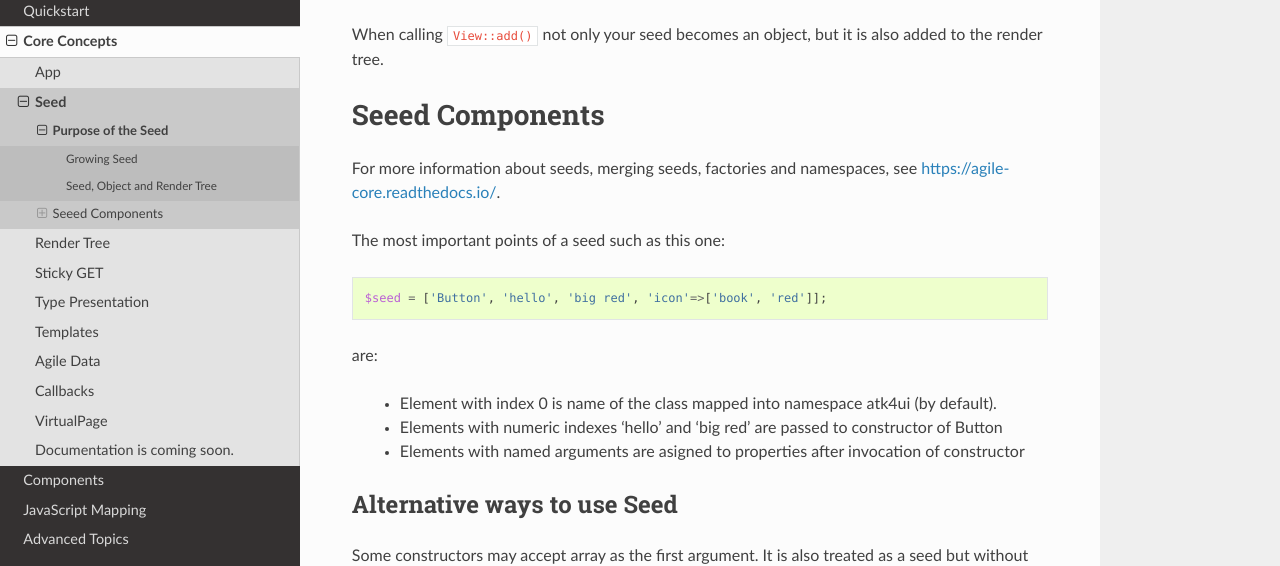
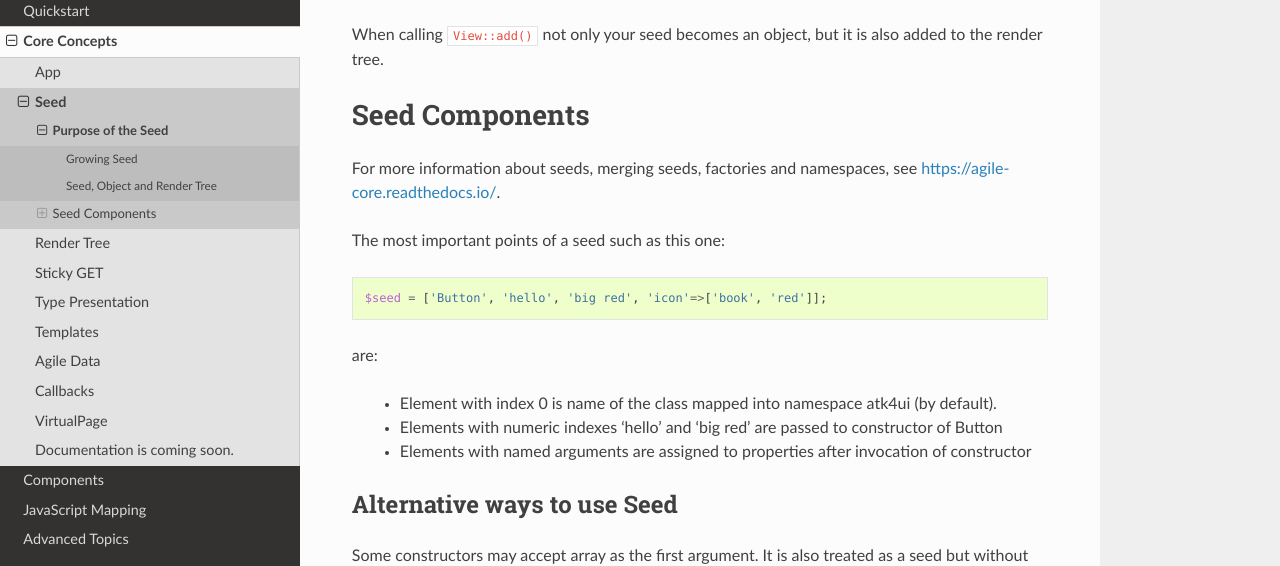
Before and after one commit to atk4/ui, a Sphinx documentation site: the page built from docs/seed.rst, in a window 1280 px wide and 900 px high, scrolled down 1097 px. Shown: the part 164-730 px from the top of the window. Built offline with Sphinx 7.4.7 and the Read the Docs theme 2.0.0, drawn with Linux system fonts in a browser that asks for light colours; pages that are not in the unit, such as notebooks, are missing from menus; cross-references to code outside the pages are shown as plain code; some of the changed text lies outside the part shown.

Commit message:
Apply corrections to seed.rst

```diff
--- a/docs/seed.rst
+++ b/docs/seed.rst
@@ -50,7 +50,7 @@ Seed, Object and Render Tree
 When calling :php:meth:`View::add()` not only your seed becomes an object, but it is also added to
 the :ref:`render tree`.
 
-Seeed Components
+Seed Components
 ================
 
 For more information about seeds, merging seeds, factories and namespaces, see https://agile-core.readthedocs.io/.
@@ -63,7 +63,7 @@ are:
 
  - Element with index 0 is name of the class mapped into namespace \atk4\ui (by default).
  - Elements with numeric indexes 'hello' and 'big red' are passed to constructor of Button
- - Elements with named arguments are asigned to properties after invocation of constructor
+ - Elements with named arguments are assigned to properties after invocation of constructor
 
 Alternative ways to use Seed
 ----------------------------
```
Also changed, not shown: other parts of docs/seed.rst (+1 -1 lines).
